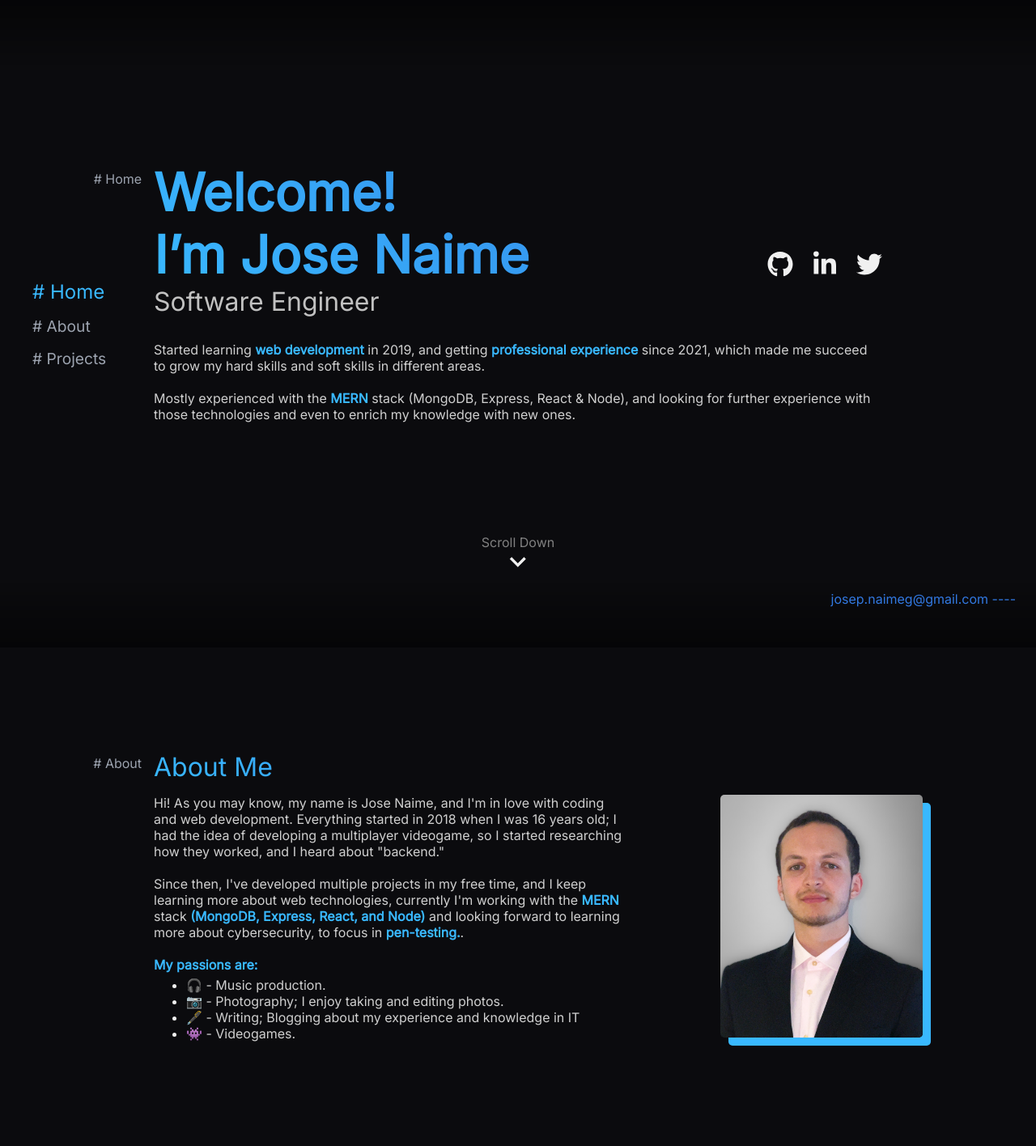
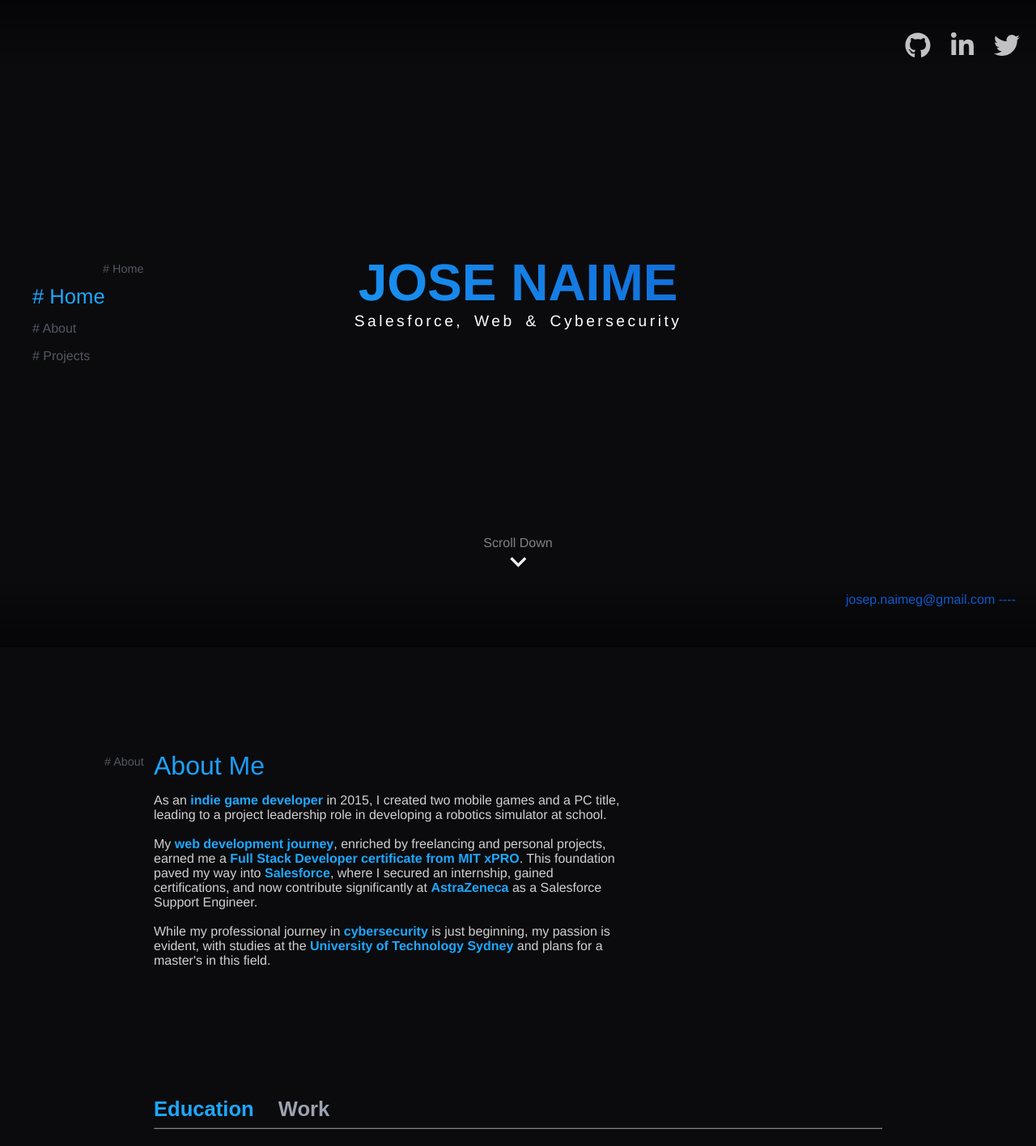
Before and after one commit to JoseNaime/JoseNaime.github.io, a React (Create React App) app: page / in a window 1280 px wide. Shown: the top 1416 px of the page at 81% size. Built offline with nearby package versions, Linux system fonts and the light colour scheme; the HTML template or start-up script is replaced by a standard one.

Commit message:
Sections folder added, Landpage replaced and about info updated

```diff
--- a/src/App.css
+++ b/src/App.css
@@ -8,9 +8,12 @@
 }
 
 aside {
-	position  : absolute;
-	transform : translate(-125%, 5px);
-	color     : var(--gray);
+	position    : absolute;
+	transform   : translate(-125%, 5px);
+	color       : var(--gray);
+	font-size   : 0.9rem;
+	opacity     : 0.5;
+	font-weight : normal;
 }
 
 a:visited {
@@ -128,15 +131,16 @@
 	list-style : none;
 }
 
-#nav-menu__Mobile{
-	transition: all 0.8s;
+#nav-menu__Mobile {
+	transition : all 0.8s;
 }
 
 nav p {
-	font-size  : 1.2rem;
+	font-size  : 1rem;
 	margin     : 1rem 0;
 	transition : all 0.5s;
 	color      : var(--gray);
+	opacity    : 0.5;
 }
 
 nav p:hover {
@@ -144,8 +148,9 @@
 }
 
 nav p.active {
-	font-size : 1.5rem;
+	font-size : 1.6rem;
 	color     : var(--light_blue);
+	opacity   : 1;
 }
 
 #home {
@@ -154,11 +159,12 @@
 }
 
 #home > .container {
-	position  : absolute;
-	top       : 45%;
-	left      : 0;
-	width     : 100%;
-	transform : translateY(-50%)
+	position   : absolute;
+	top        : 45%;
+	left       : 0;
+	width      : 100%;
+	transform  : translateY(-50%);
+	text-align : center;
 }
 
 #home aside {
@@ -197,6 +203,23 @@
 	margin : auto;
 }
 
+#home .container h6 {
+	font-size      : 1.2rem;
+	color          : white;
+	font-weight    : 300;
+	word-spacing   : 5px;
+	letter-spacing : 3.5px;
+}
+
+#social-medias-float {
+	position : fixed;
+	right    : 20px;
+	top      : 40px;
+	width    :  auto;
+	z-index: 99999;
+	opacity : 0.8;
+}
+
 #about .info-container {
 	position        : relative;
 	display         : inline-flex;
@@ -209,7 +232,7 @@
 
 #about .info-container img {
 	position      : absolute;
-	object-fit: cover;
+	object-fit    : cover;
 
 	right         : -50px;
 	width         : 250px;
@@ -224,7 +247,7 @@
 
 #experience {
 	min-height : 450px;
-	margin: 10rem auto;
+	margin     : 10rem auto;
 }
 
 #experience hr {
@@ -241,10 +264,10 @@
 }
 
 #experience .container {
-	display    : inline-flex;
-	margin-top : 10px;
-	justify-content: space-between;
-	width: 100%;
+	display         : inline-flex;
+	margin-top      : 10px;
+	justify-content : space-between;
+	width           : 100%;
 }
 
 #experience button {
@@ -432,9 +455,9 @@
 	height   : 100%;
 }
 
-.markdown{
-	color: var(--text_primary);
-	width: 100%;
+.markdown {
+	color : var(--text_primary);
+	width : 100%;
 }
 
 .markdown > * {
@@ -445,7 +468,7 @@
 	font-size : 2rem;
 }
 .markdown > li, .markdown > ul, .markdown > p {
-	line-height: 1.5;
+	line-height : 1.5;
 }
 
 #markdown-popup-content {
@@ -505,6 +528,10 @@
 	text-align : center;
 }
 
+.text-center {
+	text-align : center;
+}
+
 @media (max-width : 768px) {
 	#email__Desktop {
 		display : none;
@@ -525,11 +552,11 @@
 		right      : 10px;
 		padding    : 20px;
 		background : var(--dark_blue);
-		transition       : all 0.8s;
+		transition : all 0.8s;
 	}
 
-	#nav-menu-button.active{
-		transform: rotate(-90deg);
+	#nav-menu-button.active {
+		transform : rotate(-90deg);
 	}
 
 	#nav_Mobile {
@@ -550,7 +577,7 @@
 	}
 
 	#nav-menu__Mobile.active {
-		transform: translateX(-100%);
+		transform : translateX(-100%);
 	}
 
 	#nav-menu__Mobile ul {
@@ -597,6 +624,7 @@
 	aside, #home aside {
 		position  : relative;
 		transform : translate(0, 0);
+
 	}
 
 	.wrapper {
--- a/src/App.js
+++ b/src/App.js
@@ -1,12 +1,13 @@
 import './App.css';
-import {useState, useEffect} from "react";
-import Landpage from "./Components/Landpage";
-import AboutMe from "./Components/AboutMe";
+import React, {useState, useEffect} from "react";
+import Landpage from "./Components/Sections/Landpage";
+import AboutMe from "./Components/Sections/AboutMe";
 import MarkdownPopup from "./Components/MarkdownPopup";
-import ProjectsSection from "./Components/ProjectsSection";
-import Footer from "./Components/Footer"
+import Projects from "./Components/Sections/Projects";
+import Footer from "./Components/Sections/Footer"
 import DesktopNav from "./Components/NavBar/DesktopNav";
 import MobileNav from "./Components/NavBar/MobileNav";
+import SocialMedias from "./Components/SocialMedias";
 
 function App() {
     const [displayMarkdownPopup, setDisplayMarkdownPopup] = useState(false);
@@ -49,12 +50,16 @@
                     handleClosePopupClick={toggleMarkdownPopup} />
                 <Landpage asideText={"Home"} />
                 <AboutMe asideText={"About"} />
-                <ProjectsSection asideText={"Projects"} handleProjectClick={handleProjectClick} />
+                <Projects asideText={"Projects"} handleProjectClick={handleProjectClick} />
                 <Footer/>
             </div>
 
-            <a id={"email__Desktop"} className={"email"} href="mailto:josep.naimeg@gmail.com">josep.naimeg@gmail.com
-                                                                                              ----</a>
+
+            <a id={"email__Desktop"} className={"email"} href="mailto:josep.naimeg@gmail.com">josep.naimeg@gmail.com ----</a>
+            <div id={"social-medias-float"}>
+            <SocialMedias />
+            </div>
+
 
             <div className={`blur-background ${displayMarkdownPopup ? "" : "hidden"}`} />
             <div id="top-gradient" />
--- a/src/Components/AboutMe.jsx
+++ /dev/null
@@ -1,59 +0,0 @@
-import React from 'react';
-import Emoji from './Emoji'
-import portfolioImage from '../Assets/Images/Web_Face_JN.jpg'
-import Experience from './Experience'
-
-/*const badgesLinks = [
-    "https://img.shields.io/badge/React-Intermediate-blue",
-    "https://img.shields.io/badge/Node-Intermediate-green",
-    "https://img.shields.io/badge/JavaScript-Intermediate-yellow",
-    "https://img.shields.io/badge/Swift-Basic-orange",
-]*/
-
-function AboutMe({asideText, handleProjectClick}) {
-    /*const badges = badgesLinks.map(badgeLink => {
-        return <li><img src={badgeLink} alt={"Badge from " + badgeLink}/></li>
-    })*/
-
-    return (
-        <section id="about">
-            <div className="container">
-                <aside># {asideText}</aside>
-                <h2 className={"title"}>About Me</h2>
-
-                {/*<ul className={"badges-list"}>
-                    {badges}
-                </ul>*/}
-                <div className={"info-container"}>
-                    <div className="info">
-                        <p>Hi! As you may know, my name is Jose Naime, and I'm in love with coding and web development.
-                            Everything started in 2018 when I was 16 years old; I had the idea of developing a
-                            multiplayer
-                            videogame, so I started researching how they worked, and I heard about "backend."
-                        </p>
-                        <br/>
-                        <p>
-                            Since then, I've developed multiple projects in my free time, and I keep learning more about
-                            web technologies, currently I'm working with the
-                            <b> MERN</b> stack <b>(MongoDB, Express, React, and Node)</b> and looking forward to learning more about cybersecurity, to focus in <b>pen-testing.</b>.
-                        </p>
-                        <br/>
-                        <p><b>My passions are:</b></p>
-                        <ul>
-                            <li><p><Emoji symbol="🎧"/> - Music production.</p></li>
-                            <li><p><Emoji symbol="📷"/> - Photography; I enjoy taking and editing photos.</p></li>
-                            <li><p><Emoji symbol="🖋️"/> - Writing; Blogging about my experience and knowledge in IT</p></li>
-                            <li><p><Emoji symbol="👾"/> - Videogames.</p></li>
-                        </ul>
-                    </div>
-                    <img src={portfolioImage} alt={"Jose Naime"}/>
-                </div>
-
-                <Experience/>
-            </div>
-
-        </section>
-    );
-}
-
-export default AboutMe;
--- a/src/Components/Landpage.jsx
+++ /dev/null
@@ -1,27 +0,0 @@
-import React from 'react';
-import {ReactComponent as DownArrow} from './../Assets/Icons/keyboard-arrow-down-24px.svg';
-import SocialMedias from "./SocialMedias";
-
-function Landpage({asideText}) {
-    return (
-        <header id="home">
-            <div className="container">
-                <aside># {asideText}</aside>
-                <div className={"title"}>
-                    <h1>Welcome!<br/>I’m Jose Naime</h1>
-                    <SocialMedias/>
-                </div>
-                <h2>Software Engineer</h2>
-                <p>Started learning <b>web development</b> in 2019, and getting <b>professional experience</b> since 2021, which made me succeed to grow my hard skills and soft skills in different areas.
-                    <br/><br/>
-                   Mostly experienced with the <b>MERN</b> stack (MongoDB, Express, React & Node), and looking for further experience with those technologies and even to enrich my knowledge with new ones.</p>
-            </div>
-            <div id="scroll-down">
-                <h6>Scroll Down</h6>
-                <DownArrow width="40px" height="40px"/>
-            </div>
-        </header>
-    );
-}
-
-export default Landpage;
--- a/src/Components/NavBar/DesktopNav.jsx
+++ b/src/Components/NavBar/DesktopNav.jsx
@@ -22,7 +22,6 @@
 
     return (
         <nav id={"nav__Desktop"}>
-
             <ul>
                 <li><p onClick={() => handleMenuItemClick("home")}
                        className={(activeSection === "home") ? "active" : ""}># Home</p></li>
--- /dev/null
+++ b/src/Components/Sections/AboutMe.jsx
@@ -0,0 +1,53 @@
+import React from 'react';
+import Emoji from '../Emoji'
+import portfolioImage from '../../Assets/Images/Web_Face_JN.jpg'
+import Experience from '../Experience'
+
+/*const badgesLinks = [
+    "https://img.shields.io/badge/React-Intermediate-blue",
+    "https://img.shields.io/badge/Node-Intermediate-green",
+    "https://img.shields.io/badge/JavaScript-Intermediate-yellow",
+    "https://img.shields.io/badge/Swift-Basic-orange",
+]*/
+
+function AboutMe({asideText, handleProjectClick}) {
+    /*const badges = badgesLinks.map(badgeLink => {
+        return <li><img src={badgeLink} alt={"Badge from " + badgeLink}/></li>
+    })*/
+
+    return (
+        <section id="about">
+            <div className="container">
+                <aside># {asideText}</aside>
+                <h2 className={"title"}>About Me</h2>
+
+                {/*<ul className={"badges-list"}>
+                    {badges}
+                </ul>*/}
+                <div className={"info-container"}>
+                    <div className="info">
+                        <p>As an <b>indie game developer</b> in 2015, I created two mobile games and a PC title, leading to a
+                           project leadership role in developing a robotics simulator at school.<br /><br />
+                           My <b>web development journey</b>, enriched by freelancing and personal projects, earned
+                           me a <b>Full Stack Developer certificate from MIT xPRO</b>. This foundation paved my way
+                           into <b>Salesforce</b>, where I secured an internship, gained certifications, and now
+                           contribute significantly at <b>AstraZeneca</b> as a Salesforce Support Engineer.<br /><br />
+                           While my professional journey in <b>cybersecurity</b> is just beginning, my passion is
+                           evident, with studies at the <b>University of Technology Sydney</b> and plans for a
+                           master's in this field.
+                        </p>
+
+                    </div>
+                    <div>
+
+                    </div>
+                </div>
+
+                <Experience />
+            </div>
+
+        </section>
+    );
+}
+
+export default AboutMe;
--- /dev/null
+++ b/src/Components/Sections/Landpage.jsx
@@ -0,0 +1,24 @@
+import React from 'react';
+import {ReactComponent as DownArrow} from '../../Assets/Icons/keyboard-arrow-down-24px.svg';
+import SocialMedias from "../SocialMedias";
+
+function Landpage({asideText}) {
+    return (
+        <header id="home">
+            <div className="container text-center">
+                <aside># {asideText}</aside>
+                <div className={"title"}>
+                    <h1>JOSE NAIME</h1>
+
+                </div>
+                <h6>Salesforce, Web & Cybersecurity</h6>
+            </div>
+            <div id="scroll-down">
+                <h6>Scroll Down</h6>
+                <DownArrow width="40px" height="40px" />
+            </div>
+        </header>
+    );
+}
+
+export default Landpage;
--- a/src/index.css
+++ b/src/index.css
@@ -1,26 +1,26 @@
-@import url("https://fonts.googleapis.com/css2?family=Inter&display=swap");
+@import url('https://fonts.googleapis.com/css2?family=Inter&display=swap');
 
 :root {
 	--dark_background      : #0B0B0E;
 	--dark_blue_background : #121217;
-	--dark_blue            : #15151e;
+	--dark_blue            : #15151E;
 	--white                : #F0F0F0;
 	--text_primary         : #D0D0D0;
 	--light_gray           : #C1C1C1;
 	--gray                 : #9CA3AF;
 	--dark_gray            : #818181;
-	--light_blue           : #39B8FF;
-	--blue                 : #3279E2
+	--light_blue           : #1DA8FF;
+	--blue                 : #0E59CC
 }
 
 html {
-	scroll-behavior: smooth;
+	scroll-behavior : smooth;
 }
 
 body {
 	margin                  : 0;
-	font-family             : "Inter", -apple-system, BlinkMacSystemFont, "Segoe UI", "Roboto", "Oxygen",
-	"Ubuntu", "Cantarell", "Fira Sans", "Droid Sans", "Helvetica Neue",
+	font-family             : 'Helvetica Neue', -apple-system, BlinkMacSystemFont, 'Segoe UI', 'Roboto', 'Oxygen',
+	'Ubuntu', 'Cantarell', 'Fira Sans', 'Droid Sans',
 	sans-serif;
 	-webkit-font-smoothing  : antialiased;
 	-moz-osx-font-smoothing : grayscale;
@@ -29,12 +29,12 @@
 }
 
 code {
-	font-family : source-code-pro, Menlo, Monaco, Consolas, "Courier New",
+	font-family : source-code-pro, Menlo, Monaco, Consolas, 'Courier New',
 	monospace;
 }
 
-nav ul{
-	list-style-type: none;
+nav ul {
+	list-style-type : none;
 }
 
 section {
@@ -51,12 +51,12 @@
 }
 
 h1, h2, h3, h4, h5, h6, p {
-	text-rendering: optimizeLegibility;
-	margin : 0
+	text-rendering : optimizeLegibility;
+	margin         : 0
 }
 
 p {
-	color : var(--text_primary);
+	color  : var(--text_primary);
 	cursor : default;
 }
 
@@ -66,7 +66,6 @@
 	-webkit-background-clip : text;
 	-webkit-text-fill-color : transparent;
 	transition              : all 1s;
-
 }
 
 h2 {
```
Also changed, not shown: src/Components/Sections/Projects.jsx (renamed from src/Components/ProjectsSection.jsx, +5 -5 lines), src/Components/Sections/Footer.jsx (renamed from src/Components/Footer.jsx).
